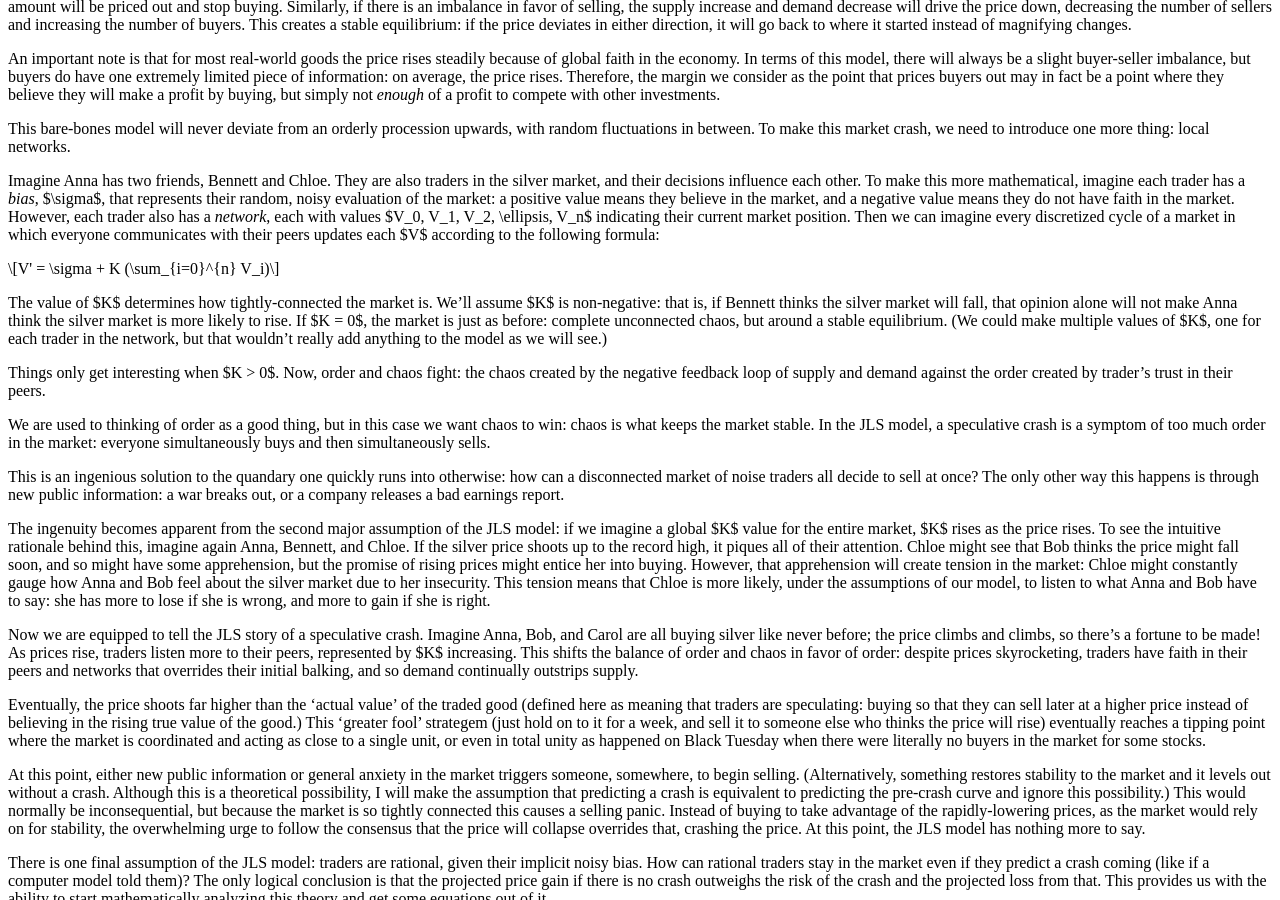
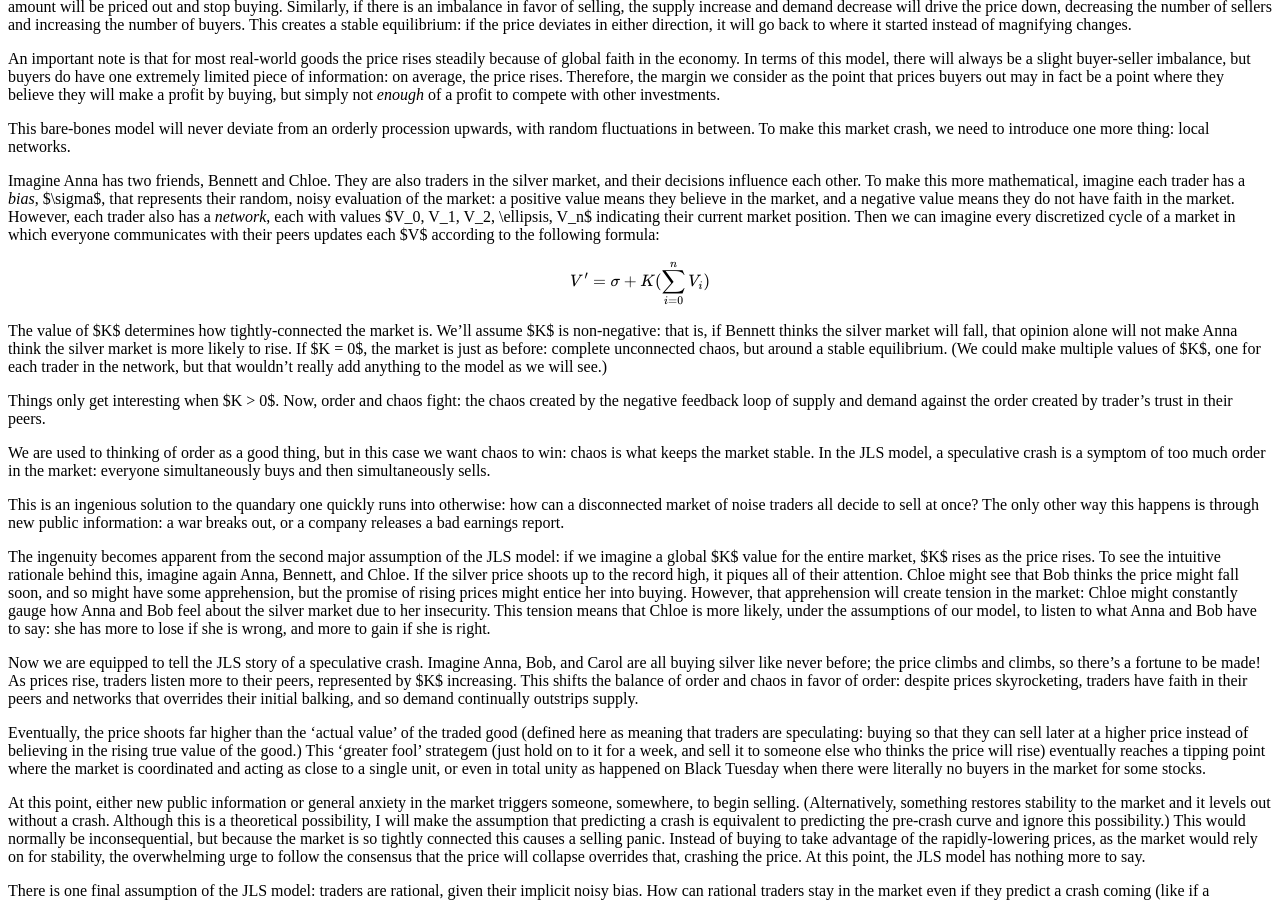
Before and after one commit to milesmcc/analytica, a Jekyll site: the page built from _posts/2017-3-15-predicting-market-crashes-part-1-theoretical-underpinnings.md, in a window 1280 px wide and 900 px high, scrolled down 736 px. Built offline with Jekyll 4.4.1, drawn with Linux system fonts in a browser that asks for light colours; some web fonts are replaced; formulas are drawn with MathJax 3; part of the change alters nothing that is shown.

```diff
--- a/_includes/head.html
+++ b/_includes/head.html
@@ -27,4 +27,7 @@
 
   <!-- RSS -->
   <link rel="alternate" type="application/rss+xml" title="RSS" href="/atom.xml">
+
+  <!-- MathJax  -->
+  <script src="https://cdn.mathjax.org/mathjax/latest/MathJax.js?config=TeX-AMS-MML_HTMLorMML" type="text/javascript"></script>
 </head>
--- a/_posts/2017-3-15-predicting-market-crashes-part-1-theoretical-underpinnings.md
+++ b/_posts/2017-3-15-predicting-market-crashes-part-1-theoretical-underpinnings.md
@@ -2,7 +2,6 @@
 layout: post
 date: 2017-3-15
 title: "Predicting Market Crashes, Part 1: Theoretical Underpinnings"
-
 categories: market-crashes, finance
 ---
 
```
